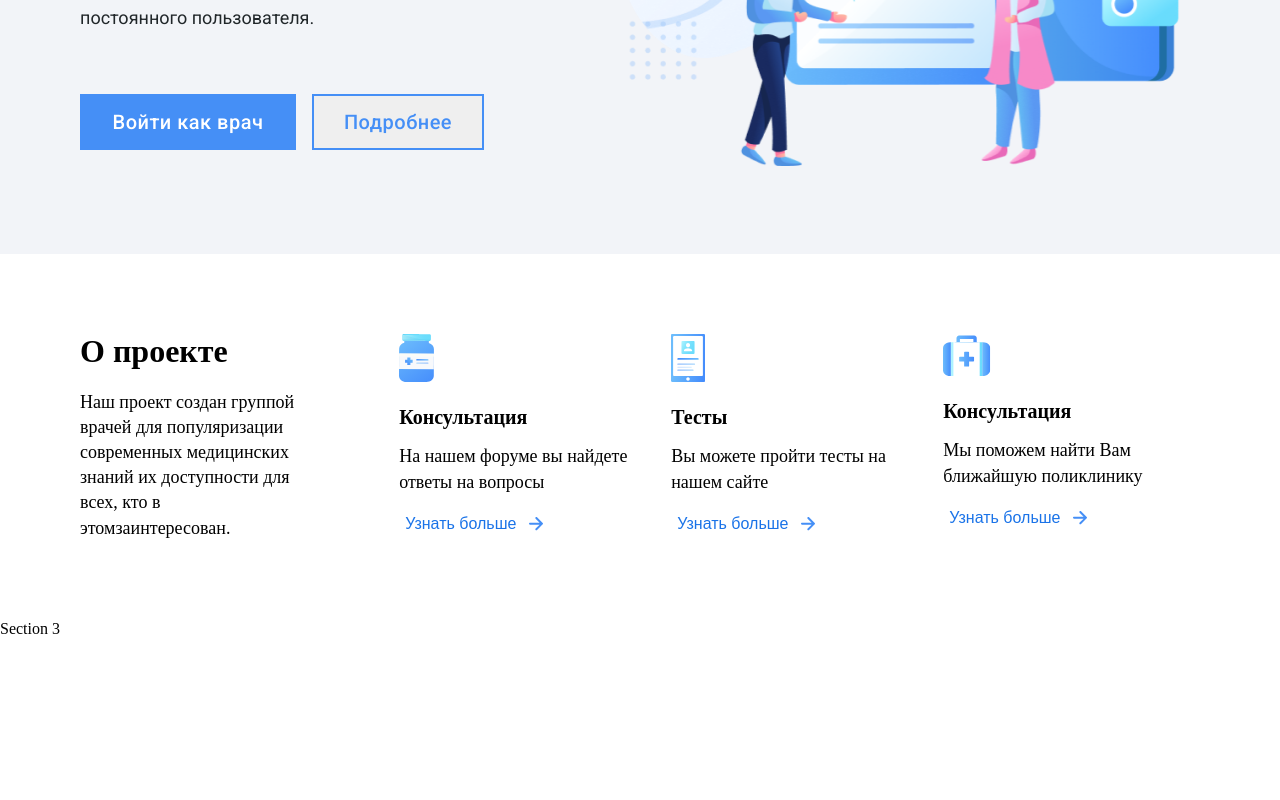
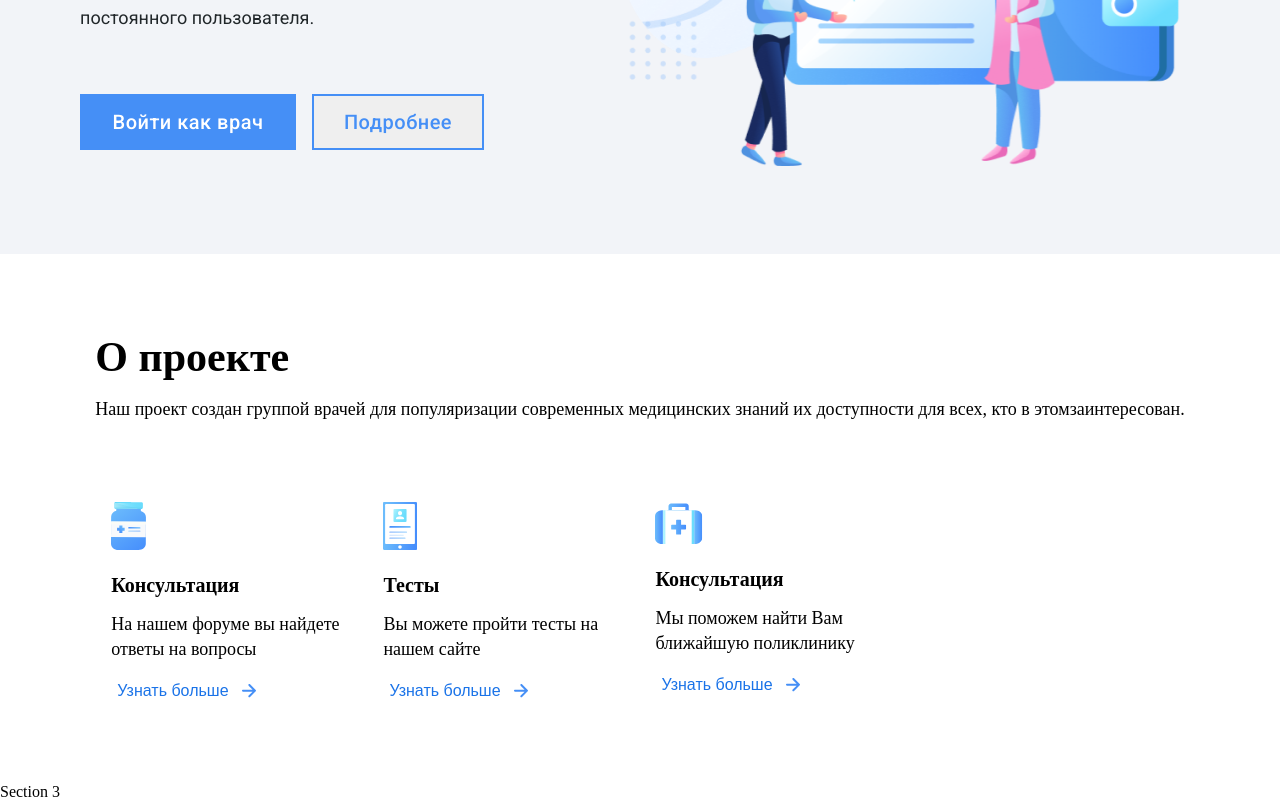
Before and after one commit to Zama21/trafalgar, a React (Vite) app: page /trafalgar in a window 1280 px wide. Shown: the part 582-1382 px from the top of the page. Before the commit the page ends 1219 px from the top, so only its background shows below. Built offline with nearby package versions, Linux system fonts and the light colour scheme.

Commit message:
Update adaptive

```diff
--- a/src/pages/Home/Section2.tsx
+++ b/src/pages/Home/Section2.tsx
@@ -53,17 +53,19 @@ const Section2: React.FC = () => {
 };
 
 const MainContainer = styled.div`
-  //background-color: aqua;
   padding: 80px;
   width: 100vw;
   display: flex;
   justify-content: center;
   align-items: center;
+  @media (max-width: 1024px) {
+    padding: 50px 0px 24px;
+  }
+  @media (max-width: 768px) {
+    padding: 48px 16px 24px;
+  }
   @media (max-width: 360px) {
     padding: 48px 16px 48px 16px;
-  }
-  @media (max-width: 768px) {
-    padding: 48px 0px 24px;
   }
 `;
 const Container = styled.div`
@@ -73,6 +75,69 @@ const Container = styled.div`
   flex-direction: row;
   align-items: flex-start;
   gap: 80px;
+  @media (max-width: 1439px) {
+    flex-direction: column;
+  }
+  @media (max-width: 1024px) {
+    max-width: 600px;
+    flex-direction: column;
+    gap: 40px;
+  }
+  @media (max-width: 768px) {
+    max-width: 600px;
+    flex-direction: column;
+    gap: 32px;
+  }
+  @media (max-width: 360px) {
+    flex-direction: column;
+    gap: 32px;
+  }
+`;
+
+const AboutProject = styled.div`
+  display: flex;
+  flex-direction: column;
+  gap: 16px;
+  @media (max-width: 360px) {
+    max-width: 600px;
+    gap: 16px;
+  }
+  div {
+    ${({ theme }) => theme.typography.h2};
+    @media (max-width: 3240px) {
+      ${({ theme }) => theme.typography.h1}
+    }
+    @media (max-width: 1920px) {
+      ${({ theme }) => theme.typography.h3}
+    }
+    @media (max-width: 1440px) {
+      ${({ theme }) => theme.typography.h2}
+    }
+
+    @media (max-width: 1024px) {
+      ${({ theme }) => theme.typography.h2}
+    }
+    @media (max-width: 768px) {
+      ${({ theme }) => theme.typography.h2}
+    }
+  }
+  p {
+    ${({ theme }) => theme.typography.bodyL};
+    @media (max-width: 360px) {
+      ${({ theme }) => theme.typography.bodyM}
+    }
+    @media (max-width: 768px) {
+      ${({ theme }) => theme.typography.bodyL}
+    }
+    @media (max-width: 1024px) {
+    }
+  }
+`;
+
+const CardList = styled.div`
+  max-width: 816px;
+  display: flex;
+  flex-direction: row;
   @media (max-width: 360px) {
     flex-direction: column;
     gap: 32px;
@@ -82,46 +147,6 @@ const Container = styled.div`
     gap: 32px;
   }
   @media (max-width: 1024px) {
-    flex-direction: column;
-    gap: 40px;
-  }
-`;
-
-const AboutProject = styled.div`
-  display: flex;
-  flex-direction: column;
-  gap: 20px;
-  @media (max-width: 768px) {
-    padding: 0px 10px 0px;
-  }
-  div {
-    ${({ theme }) => theme.typography.h2};
-    @media (max-width: 3240px) {
-      ${({ theme }) => theme.typography.h1}
-    }
-    @media (max-width: 1920px) {
-      ${({ theme }) => theme.typography.h3}
-    }
-  }
-  p {
-    ${({ theme }) => theme.typography.bodyL};
-    @media (max-width: 360px) {
-      ${({ theme }) => theme.typography.bodyM}
-    }
-    @media (max-width: 768px) {
-      ${({ theme }) => theme.typography.bodyM}
-    }
-  }
-`;
-
-const CardList = styled.div`
-  display: flex;
-  flex-direction: row;
-  @media (max-width: 360px) {
-    flex-direction: column;
-    gap: 32px;
-  }
-  @media (max-width: 768px) {
     flex-direction: column;
     gap: 32px;
   }
@@ -135,6 +160,9 @@ const CardMain = styled.div`
   }
   p {
     ${({ theme }) => theme.typography.bodyL};
+    @media (max-width: 360px) {
+      ${({ theme }) => theme.typography.bodyM}
+    }
   }
 `;
 
```
